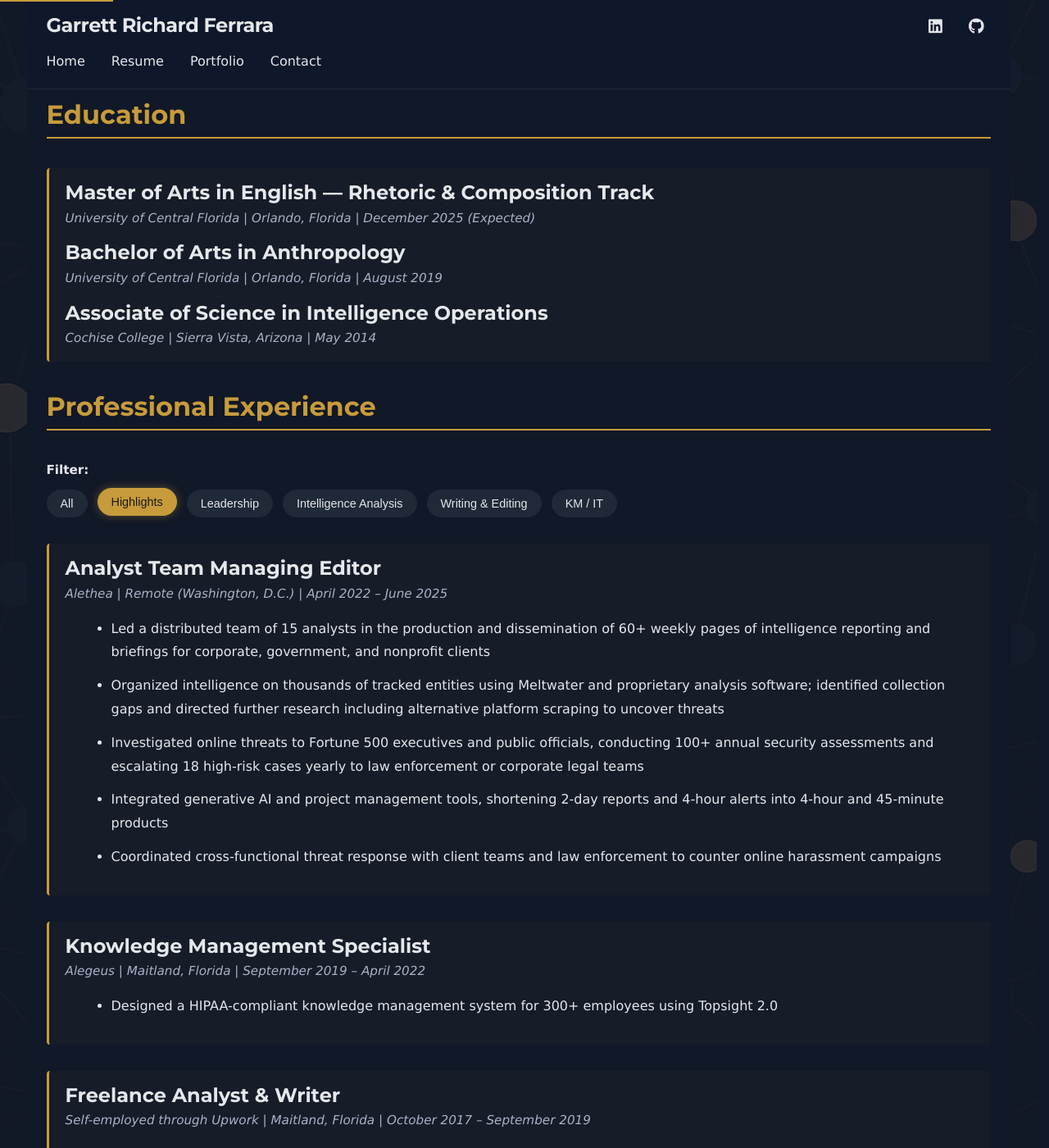
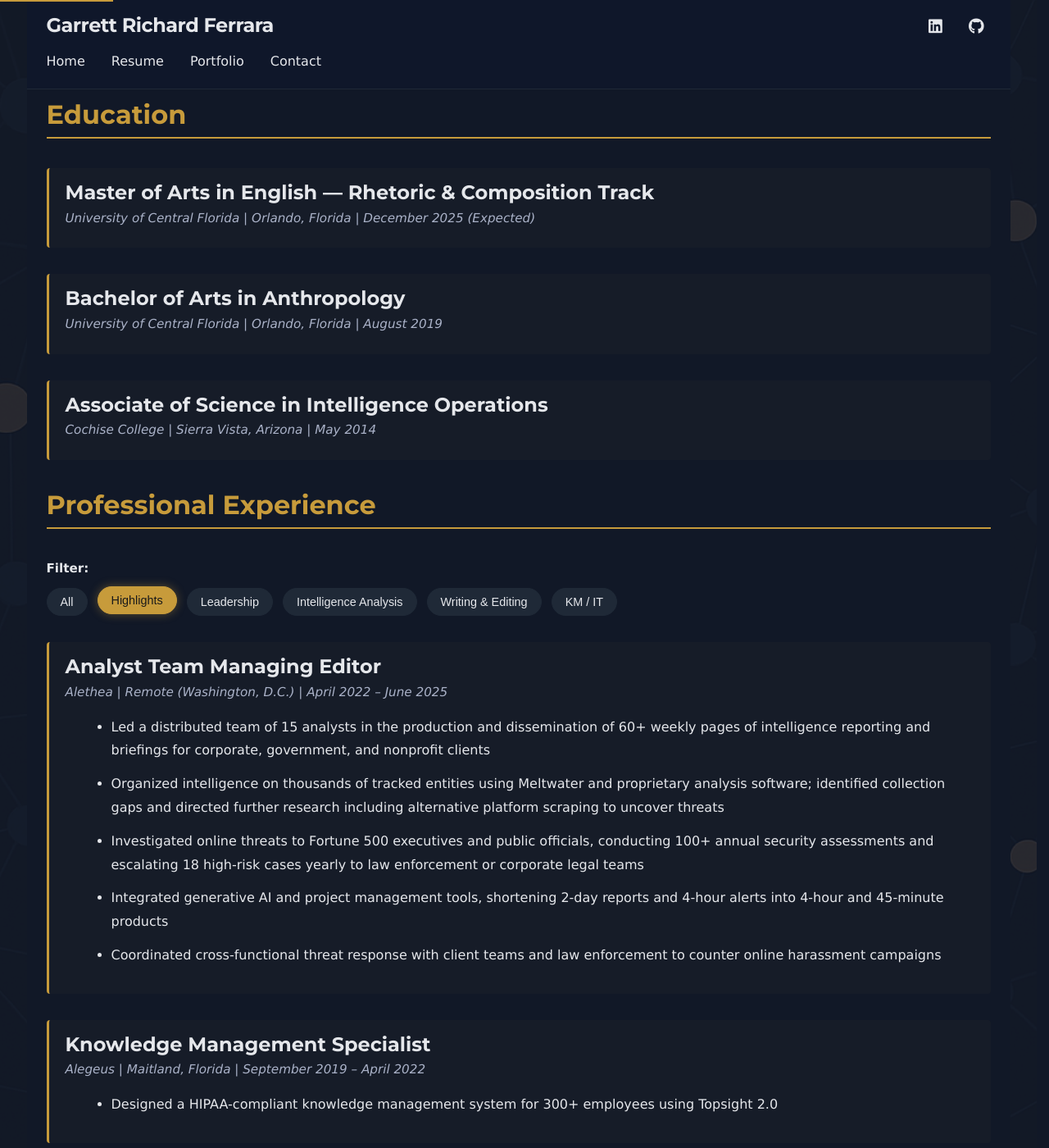
Before and after one commit to Garrett-Ferrara/garrett-ferrara.github.io, a Jekyll site: the page built from resume.md, in a window 1280 px wide and 1400 px high. Shown: the whole window at 82% size. Built offline with Jekyll 4.4.1, drawn with Linux system fonts in a browser that asks for light colours; some web fonts are replaced.

Commit message:
Revert "Consolidate education and training into single banners"
This reverts commit 91dde5307d7e5bf3a9b6a2471980a8a5926d2ad2.

```diff
--- a/assets/site.css
+++ b/assets/site.css
@@ -1347,8 +1347,9 @@ strong {
   background-color: rgba(199, 155, 59, 0.08);
 }
 
-.education-banner,
-.training-banner {
+.degree-entry,
+.training-entry {
+  margin-bottom: 0.0rem;
   background-color: rgba(199, 155, 59, 0.03);
   border-left: 3px solid var(--accent);
   padding: 1rem;
@@ -1357,34 +1358,9 @@ strong {
   transition: background-color 0.2s ease;
 }
 
-.education-banner:hover,
-.training-banner:hover {
+.degree-entry:hover,
+.training-entry:hover {
   background-color: rgba(199, 155, 59, 0.08);
-}
-
-.education-item,
-.training-item {
-  margin-bottom: 1rem;
-}
-
-.education-item:last-child,
-.training-item:last-child {
-  margin-bottom: 0;
-}
-
-.education-item h3,
-.training-item h3 {
-  margin-top: 0;
-  margin-bottom: 0.25rem;
-  color: var(--text);
-}
-
-.education-item .subtitle,
-.training-item .subtitle {
-  color: var(--muted);
-  font-style: italic;
-  margin-bottom: 0;
-  font-size: 0.95rem;
 }
 
 .cv-entry h3 {
--- a/resume.md
+++ b/resume.md
@@ -6,14 +6,12 @@ description: "Education, professional experience, and training."
 
 ## Education
 
-<div class="education-banner">
-  {% for degree in site.data.resume.degrees %}
-  <div class="education-item">
-    <h3>{{ degree.title }}</h3>
-    <p class="subtitle">{{ degree.institution }} | {{ degree.location }} | {{ degree.date }}</p>
-  </div>
-  {% endfor %}
+{% for degree in site.data.resume.degrees %}
+<div class="cv-entry degree-entry">
+  <h3>{{ degree.title }}</h3>
+  <p class="subtitle">{{ degree.institution }} | {{ degree.location }} | {{ degree.date }}</p>
 </div>
+{% endfor %}
 
 ## Professional Experience
 
@@ -46,14 +44,12 @@ description: "Education, professional experience, and training."
 
 ## Training
 
-<div class="training-banner">
-  {% for training in site.data.resume.training %}
-  <div class="training-item">
-    <h3>{{ training.title }}</h3>
-    <p class="subtitle">{{ training.date }} | {{ training.location }}</p>
-  </div>
-  {% endfor %}
+{% for training in site.data.resume.training %}
+<div class="cv-entry training-entry">
+  <h3>{{ training.title }}</h3>
+  <p class="subtitle">{{ training.date }} | {{ training.location }}</p>
 </div>
+{% endfor %}
 
 ## Skills & Certifications
 
```
